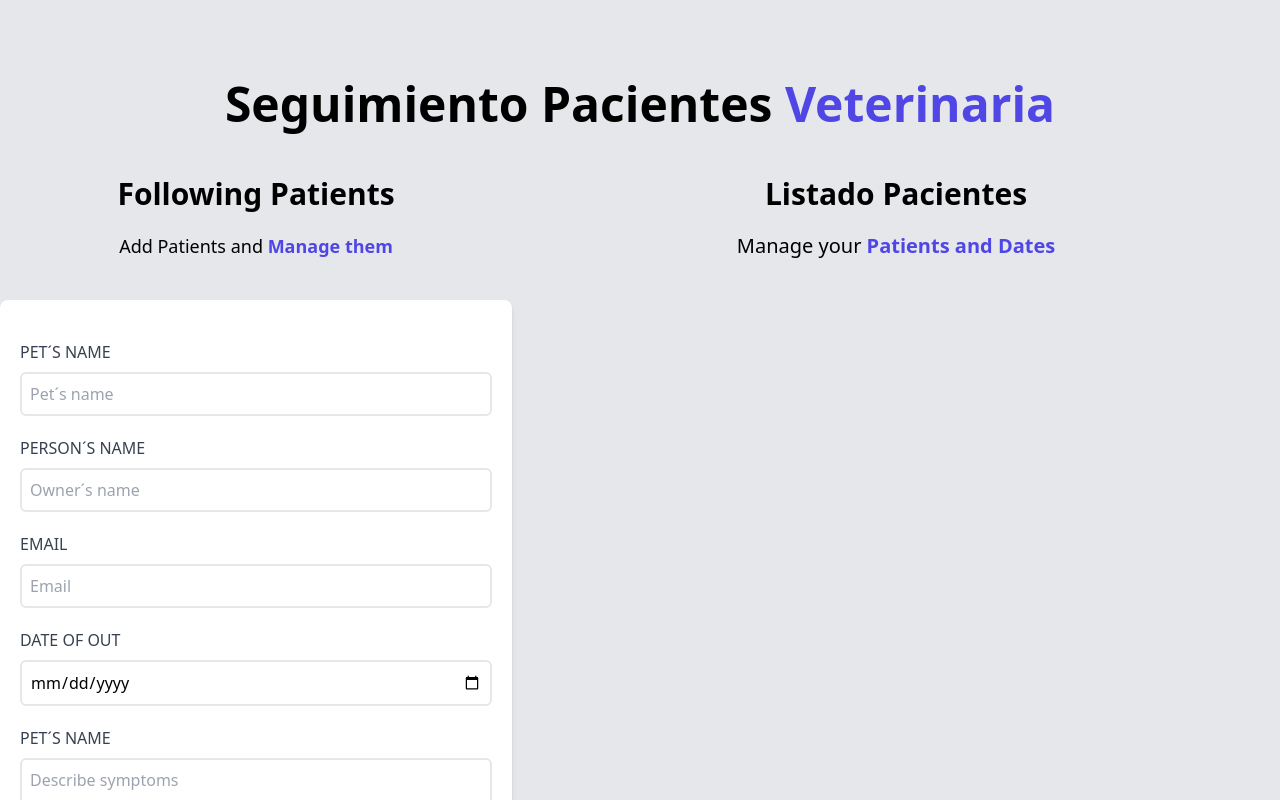
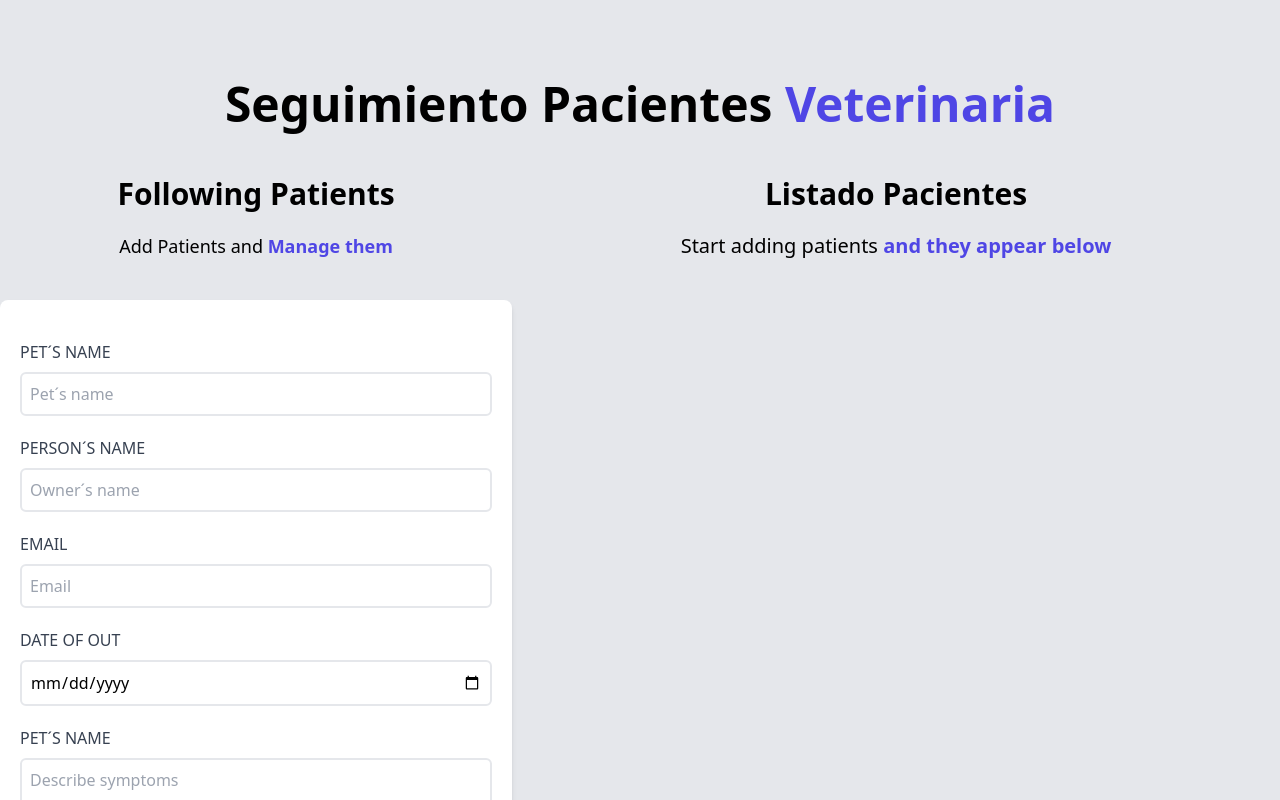
Before and after one commit to Abraham935/React-Projects, a React (Vite) app in the folder patient-appointment/: page / in a window 1280 px wide. Shown: the top 800 px of the page. Built offline with nearby package versions, Linux system fonts and the light colour scheme.

Commit message:
Changing message when list is empty and id function for every new record added

```diff
--- a/patient-appointment/src/components/PatientsList.jsx
+++ b/patient-appointment/src/components/PatientsList.jsx
@@ -7,11 +7,12 @@ function PatientsList({ patients }) {
 
   return (
     <div className="md:w-1/2  lg:w-3/5 ">
+      {patients && patients.length ? (
+        <>
           <h2 className="font-black text-3xl text-center">Listado Pacientes</h2>
           <p className=" text-xl mt-5 mb-10 text-center">
             Manage your {''}
             <span className="text-indigo-600 font-bold">Patients and Dates</span>
-
           </p>
 
         <div className=" md:h-screen overflow-y-scroll">
@@ -19,11 +20,22 @@ function PatientsList({ patients }) {
 
             return (
               <Patient
+                key={patient.id}
                 patient={patient}
               />
             )
           })}
         </div>
+        </>
+      ) : (
+        <>
+          <h2 className="font-black text-3xl text-center">Listado Pacientes</h2>
+            <p className=" text-xl mt-5 mb-10 text-center">
+              Start adding patients {''}
+              <span className="text-indigo-600 font-bold">and they appear below</span>
+            </p>
+        </>
+      ) }
 
 
 
```
Lines whose indentation alone changed are shown as unchanged.
